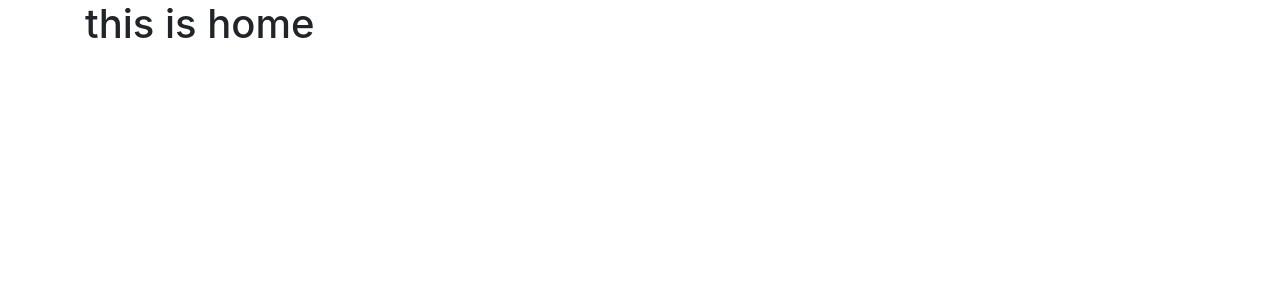
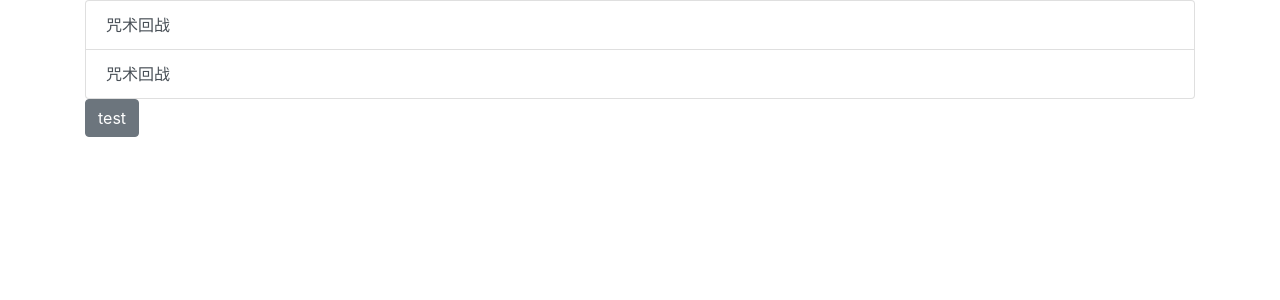
Before and after one commit to M0ng0lFalcon/ComicOffline, a Vue app in the folder comic-offline-front/: page / in a window 1280 px wide. Shown: the top 300 px of the page. Built offline with nearby package versions, Linux system fonts and the light colour scheme.

Commit message:
Update: front

```diff
--- /dev/null
+++ b/comic-offline-front/src/Server/ComicServer.js
@@ -0,0 +1,7 @@
+import Vue from "vue";
+
+export function GetComicNames() {
+  return Vue.axios.get("/comic/comicNames").then((res) => {
+    console.log(res);
+  });
+}
--- a/comic-offline-front/src/plugins/axios.js
+++ b/comic-offline-front/src/plugins/axios.js
@@ -8,10 +8,13 @@
 // axios.defaults.headers.common['Authorization'] = AUTH_TOKEN;
 // axios.defaults.headers.post['Content-Type'] = 'application/x-www-form-urlencoded';
 
+const HOST = "http://127.0.0.1";
+const PORT = "8081";
+const SUFFIX = "/api/v1";
+const BASE_URL = HOST + ":" + PORT + SUFFIX;
 let config = {
-  // baseURL: process.env.baseURL || process.env.apiUrl || ""
-  // timeout: 60 * 1000, // Timeout
-  // withCredentials: true, // Check cross-site Access-Control
+  baseURL: BASE_URL, // Base URL
+  timeout: 60 * 1000, // Timeout
 };
 
 const _axios = axios.create(config);
--- a/comic-offline-front/src/views/Home.vue
+++ b/comic-offline-front/src/views/Home.vue
@@ -1,12 +1,25 @@
 <template>
   <div class="home">
-    <h1>this is home</h1>
+    <b-list-group>
+      <b-list-group-item button>咒术回战</b-list-group-item>
+      <b-list-group-item button>咒术回战</b-list-group-item>
+    </b-list-group>
+    <b-button @click="GetComicNames">test</b-button>
   </div>
 </template>
 
 <script>
+import GetComicNames from "../Server/ComicServer.js";
+
 export default {
   name: "Home",
-  components: {},
+  date() {
+    return {};
+  },
+  methods: {
+    GetComicNames() {
+      GetComicNames();
+    },
+  },
 };
 </script>
```
Also changed, not shown: 1 other file (tests, documents, lock files or other folders).
